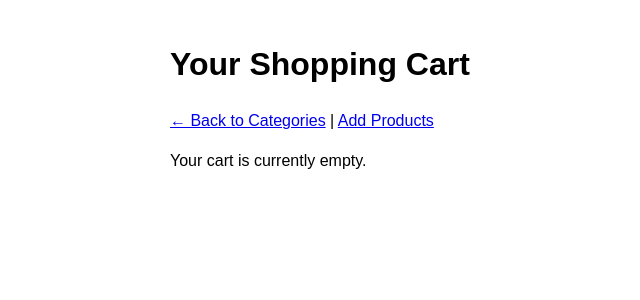
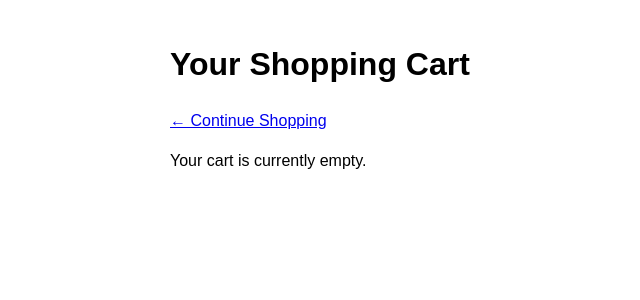
Before and after one commit to sarahryy/OLMS_G7, a PHP site: page /cart.php in a window 1280 px wide. Shown: the top 300 px of the page, without its empty margins (70-710 px from the left). Run offline with PHP 8.4, Linux system fonts and the light colour scheme.

Commit message:
Update cart.php

```diff
--- a/src/pages/cart.php
+++ b/src/pages/cart.php
@@ -64,7 +64,7 @@ $grandTotal = $cart->getTotal();
 <body>
     <h1>Your Shopping Cart</h1>
 
-    <p><a href="manage-category.php">&larr; Back to Categories</a> | <a href="add-product.php">Add Products</a></p>
+    <p><a href="product-list.php">&larr; Continue Shopping</a></p>
 
     <?php if ($successMsg !== ''): ?>
         <div class="success"><?= htmlspecialchars($successMsg) ?></div>
```
